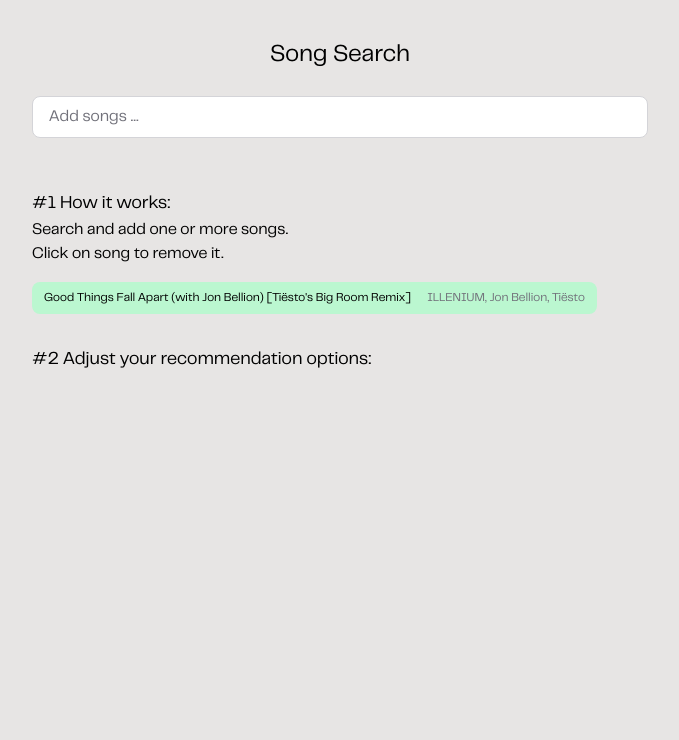
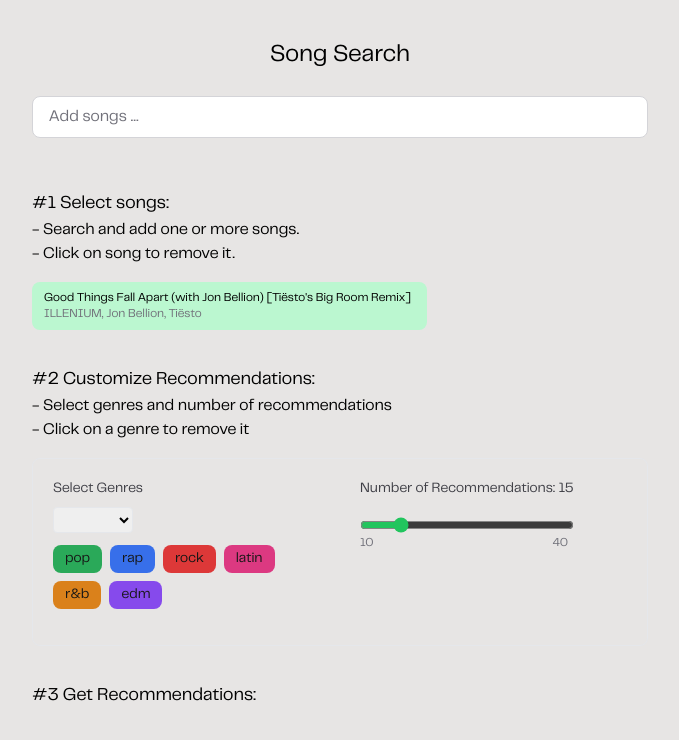
Before and after one commit to puravparab/song_search, a Next.js app in the folder client/: page / in a window 1280 px wide. Shown: the top 740 px of the page, without its empty margins (300-979 px from the left). Built offline with nearby package versions, Linux system fonts and the light colour scheme.

Commit message:
updated display

```diff
--- a/client/app/components/display.tsx
+++ b/client/app/components/display.tsx
@@ -1,3 +1,5 @@
+import { useState } from 'react';
+
 interface Song {
   id: string;
   trackId: string;
@@ -8,30 +10,166 @@ interface Song {
 }
 
 const Display: React.FC<{selectedSongs: Song[], handleSongClick: (song: Song) => void}> = ({ selectedSongs, handleSongClick }) => {
+	const allGenres = ['pop', 'rap', 'rock', 'latin', 'r&b', 'edm'];
+  const [selectedGenres, setSelectedGenres] = useState<string[]>(allGenres);
+  const [numRecs, setNumRecs] = useState<number>(15);
+
+  const handleGenreChange = (event: React.ChangeEvent<HTMLSelectElement>) => {
+    const selectedGenre = event.target.value;
+    if (selectedGenre === "all") {
+      setSelectedGenres(allGenres);
+    } else {
+      if (selectedGenres.includes(selectedGenre)) {
+        setSelectedGenres(selectedGenres.filter(genre => genre !== selectedGenre));
+      } else {
+        setSelectedGenres([...selectedGenres, selectedGenre]);
+      }
+    }
+  };
+
+	const removeGenre = (genre: string) => {
+    setSelectedGenres(selectedGenres.filter(g => g !== genre));
+  };
+
+	const handleNumRecsChange = (event: React.ChangeEvent<HTMLInputElement>) => {
+    setNumRecs(parseInt(event.target.value));
+  };
+
 	return (
 		<div className="w-full flex flex-col items-start gap-6">
-			<div className="w-full">
-				<h2 className="text-lg">#1 How it works:</h2>
-				<p className="text-base dark:text-zinc-700">Search and add one or more songs. <br></br>Click on song to remove it.</p>
-				<div className="mt-4 w-full">
+			{/* Add songs section */}
+			<div className="w-full mb-3">
+				<h2 className="text-lg">#1 Select songs:</h2>
+				<p className="text-base dark:text-zinc-700">
+					- Search and add one or more songs.
+					<br/>
+					- Click on song to remove it.
+				</p>
+				<div className="flex flex-row flex-wrap gap-4 mt-4 w-full">
 					{selectedSongs.map(song => {
 						return (
 						<div
 							key={song.id} onClick={() => {handleSongClick(song)}}
-							className="py-2 px-3 mb-2 w-fit rounded-lg text-xs hover:bg-gray-300 cursor-pointer dark:bg-emerald-700 bg-green-200 dark:hover:bg-emerald-700 dark:text-zinc-100"
+							className="
+								flex flex-col py-2 pl-3 pr-4 w-fit rounded-lg text-xs cursor-pointer
+							 hover:bg-gray-300 dark:bg-emerald-700 bg-green-200 dark:hover:bg-emerald-700 dark:text-zinc-100"
 						>
-							<span className="mr-4 dark:text-zinc-100">{song.name}</span>
+							<span className="dark:text-zinc-100">{song.name}</span>
 							<span className="dark:text-zinc-400 text-zinc-500">{song.artists.join(', ')}</span>
 						</div>
 						)
 					})}
 				</div>
 			</div>
-			<div>
-				<h2 className="text-lg">#2 Adjust your recommendation options:</h2>
+
+			{/* Customize recommendations section */}
+			<div className="w-full mb-3">
+				<h2 className="text-lg">#2 Customize Recommendations:</h2>
+				<p className="text-base dark:text-zinc-700">
+					- Select genres and number of recommendations
+					<br/>
+					- Click on a genre to remove it
+				</p>
+				<div className="flex flex-row flex-wrap gap-5 mt-4 p-5 items-start justify-start border rounded-lg dark:border-zinc-800">
+					<div className="lg:w-1/2 w-full flex flex-col">
+						<label className="mb-1 text-sm font-medium text-zinc-700 dark:text-zinc-200">Select Genres</label>
+						<select className="
+							flex flex-col w-20 mt-1 mb-3 py-1 px-1 rounded border text-md focus:ring-0 outline-none
+							dark:border-zinc-800 dark:bg-zinc-950"
+							onChange={handleGenreChange}
+              value=""
+						>
+							<option value=""></option>
+							<option value="all">All</option>
+							<option value="pop">Pop</option>
+							<option value="rap">Rap</option>
+							<option value="rock">Rock</option>
+							<option value="latin">Latin</option>
+							<option value="r&b">R&B</option>
+							<option value="edm">Edm</option>
+						</select>
+						<div className="lg:w-5/6 flex flex-wrap gap-2 mb-4">
+							{selectedGenres.map(genre => {
+								let bgColor = '';
+								switch (genre) {
+									case 'pop':
+										bgColor = 'bg-green-600';
+										break;
+									case 'rap':
+										bgColor = 'bg-blue-600';
+										break;
+									case 'rock':
+										bgColor = 'bg-red-600';
+										break;
+									case 'latin':
+										bgColor = 'bg-pink-600';
+										break;
+									case 'r&b':
+										bgColor = 'bg-amber-600';
+										break;
+									case 'edm':
+										bgColor = 'bg-violet-600';
+										break;
+								}
+								return (
+									<div
+										key={genre}
+										className={`
+											px-3 py-1 rounded-lg text-sm font-medium cursor-pointer
+											${bgColor} opacity-90 dark:text-white
+										`}
+										onClick={() => removeGenre(genre)}
+									>
+										{genre}
+									</div>
+								);
+							})}
+            </div>
+					</div>
+
+					<div className="lg:w-auto w-full flex flex-col">
+            <label className="mb-5 text-sm font-medium text-zinc-700 dark:text-zinc-200">
+              Number of Recommendations: {numRecs}
+            </label>
+            <input
+              type="range"
+              min="10"
+              max="40"
+              step="1"
+              value={numRecs}
+              onChange={handleNumRecsChange}
+              className="slider lg:w-full w-52 h-3 rounded-lg cursor-pointer accent-green-500 dark:bg-zinc-950"
+            />
+						<div className="lg-full w-52 flex justify-between text-xs text-zinc-500 dark:text-zinc-500 mt-1">
+							<span>10</span>
+							<span>40</span>
+						</div>
+          </div>
+        </div>
+			</div>
+
+			{/* Get recommendations */}
+			<div className="w-full">
+				<h2 className="text-lg">#3 Get Recommendations:</h2>
+				<div className="flex flex-row flex-wrap gap-4 mt-4 mb-3 w-full">
+				</div>
 			</div>
 		</div>
 	);
 };
 
 export default Display;
+
+
+
+
+{/* <label className="block mb-2 text-sm font-medium text-zinc-700 dark:text-zinc-400">
+						Number of Recommendations:
+					</label>
+					<input
+						type="range"
+						min="10"
+						max="30"
+						step="1"
+						className="h-2 bg-zinc-200 rounded-lg appearance-none cursor-pointer dark:bg-zinc-700"
+					/> */}
--- a/client/app/components/search.tsx
+++ b/client/app/components/search.tsx
@@ -77,7 +77,7 @@ const Search: React.FC<{songs: Song[], selectedSongs: Song[], handleSongClick: (
 				onClick={handleSearchInputClick}
         className="
 					w-full px-4 py-2 mb-2 border rounded-lg placeholder:text-zinc-500 text-base focus:ring-1
-					dark:bg-zinc-800 dark:border-zinc-800 dark:focus:ring-zinc-800 dark:text-stone-100
+					dark:bg-black dark:border-zinc-800 dark:focus:ring-zinc-800 dark:text-stone-100
 					bg-white border-zinc-300 focus:outline-none focus:ring-zinc-500 text-black"
       />
 			{showDropdown && (
--- a/client/app/page.tsx
+++ b/client/app/page.tsx
@@ -46,7 +46,7 @@ const Home: React.FC = () => {
   return (
     <main
       className="
-        dark:bg-black dark:text-stone-100 bg-stone-200 text-black
+        dark:bg-zinc-950 dark:text-stone-100 bg-stone-200 text-black
         flex min-h-screen flex-col items-center justify-start
         py-10 md:px-28 px-5"
     >
```
